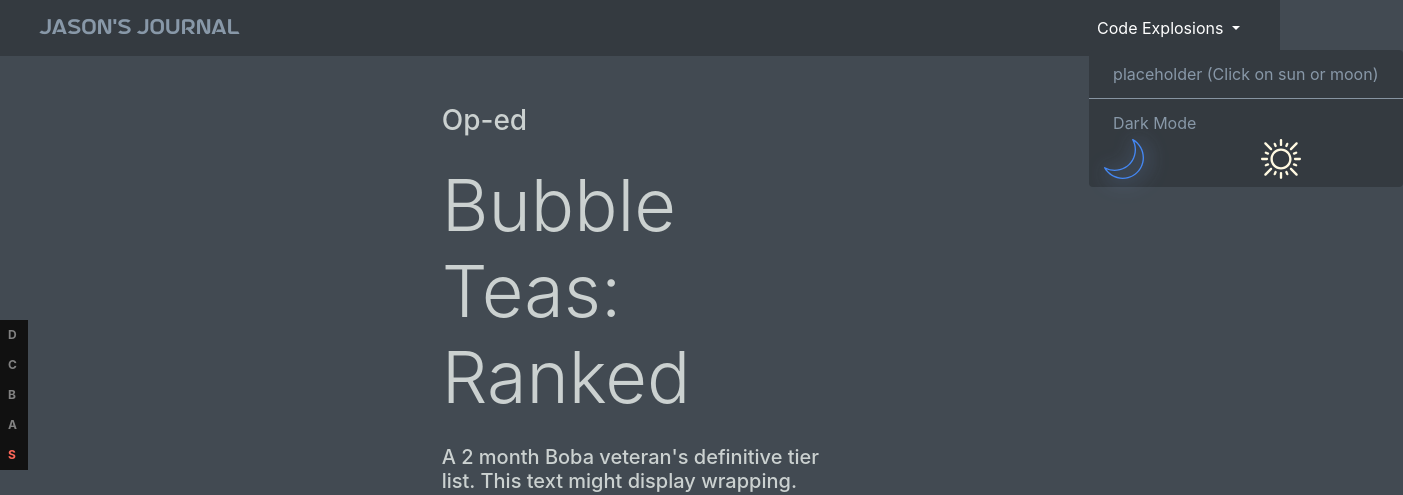
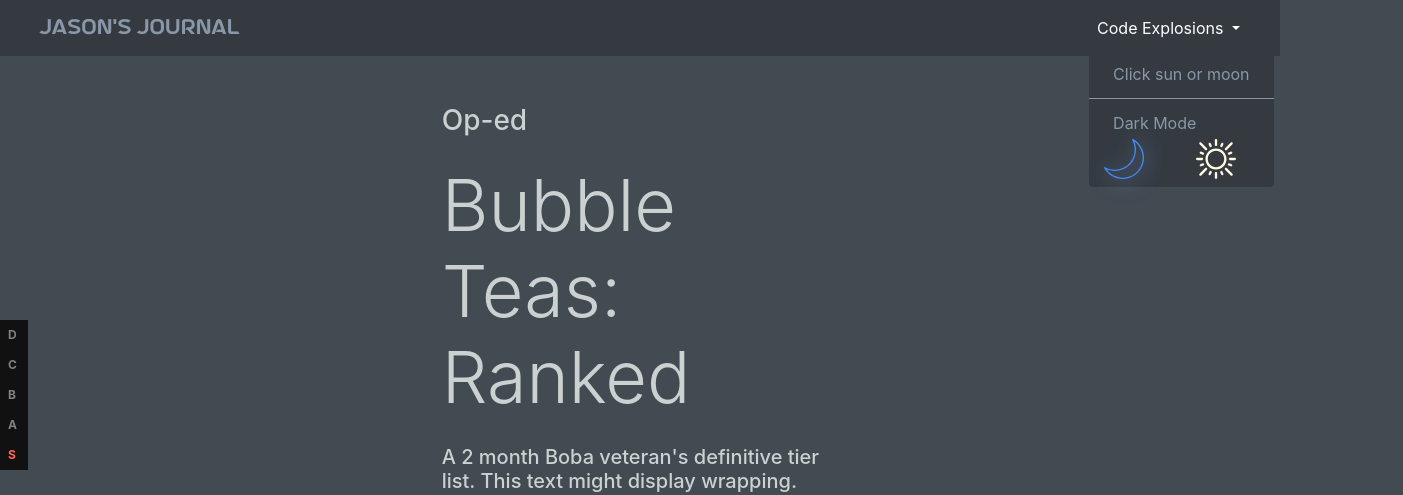
Before and after one commit to JasonSatherr/2020BobaTeaTierList, a plain HTML site: page index.html in a window 1280 px wide. Both pictures are taken after a click on the button "Code Explosions". Shown: the top 495 px of the page, 1403 px wide, since content can reach past the window. Drawn offline with nearby package versions, Linux system fonts and the light colour scheme.

Commit message:
Update index.html

```diff
--- a/index.html
+++ b/index.html
@@ -57,7 +57,7 @@
             Code Explosions
           </a>
           <div class="dropdown-menu bg-dark float-right" aria-labelledby="navbarDropdownExplosions">
-            <a class="dropdown-item" href="#">placeholder (Click on sun or moon)</a>
+            <a class="dropdown-item" href="#">Click sun or moon</a>
             <div class="dropdown-divider"></div>
             <a class="dropdown-item" href="#">Dark Mode</a>
             <div class="container-fluid">
```
